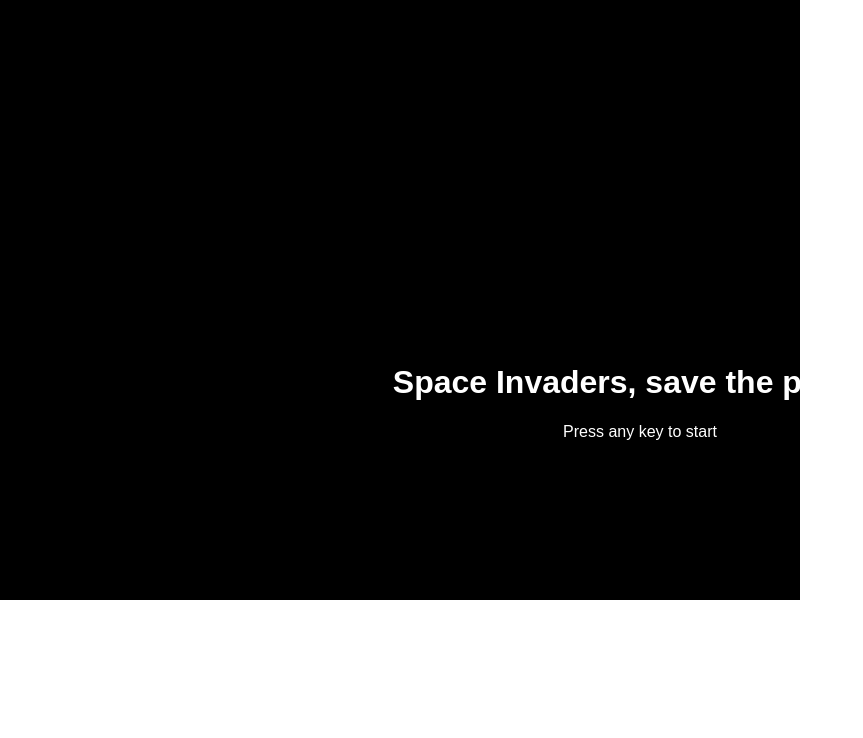
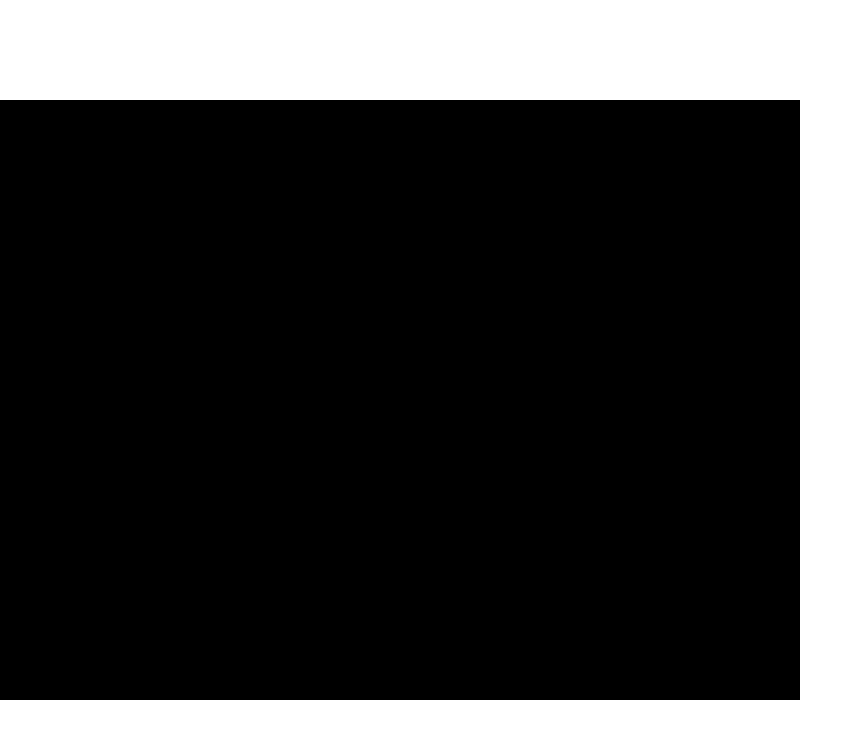
Before and after one commit to pesahl/bowow, a plain HTML site: page index.html in a window 1280 px wide. Shown: the whole page, without its empty margins (0-863 px from the left). Drawn offline with Linux system fonts and the light colour scheme.

Commit message:
Update styles.css

```diff
--- a/styles.css
+++ b/styles.css
@@ -1,7 +1,10 @@
 body {
     margin: 0;
     padding: 0;
-    overflow: hidden;
+    display: flex;
+    align-items: center;
+    justify-content: center;
+    height: 100vh;
 }
 
 canvas {
@@ -9,10 +12,6 @@ canvas {
 }
 
 #startScreen {
-    position: absolute;
-    top: 50%;
-    left: 50%;
-    transform: translate(-50%, -50%);
     text-align: center;
     color: white;
     font-family: Arial, sans-serif;
```
